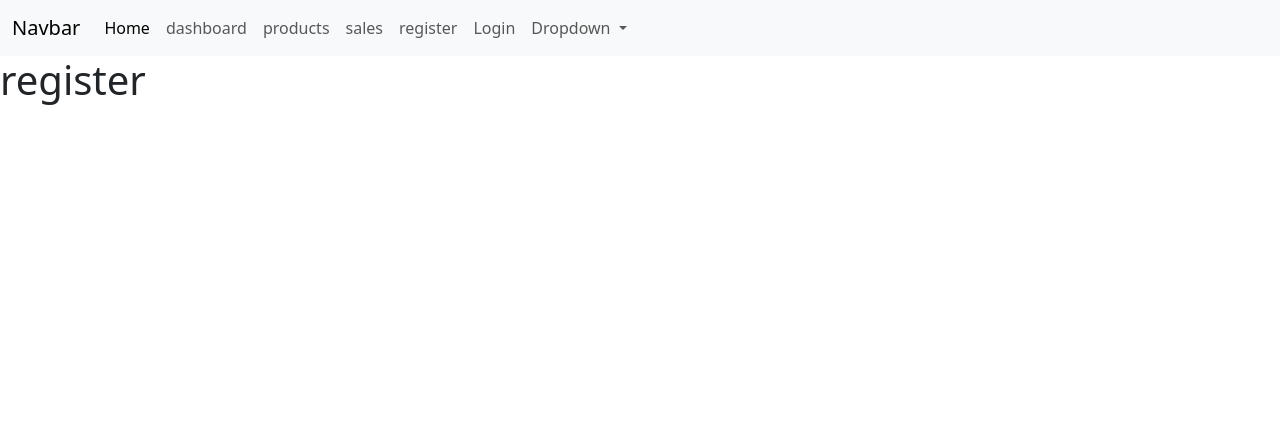
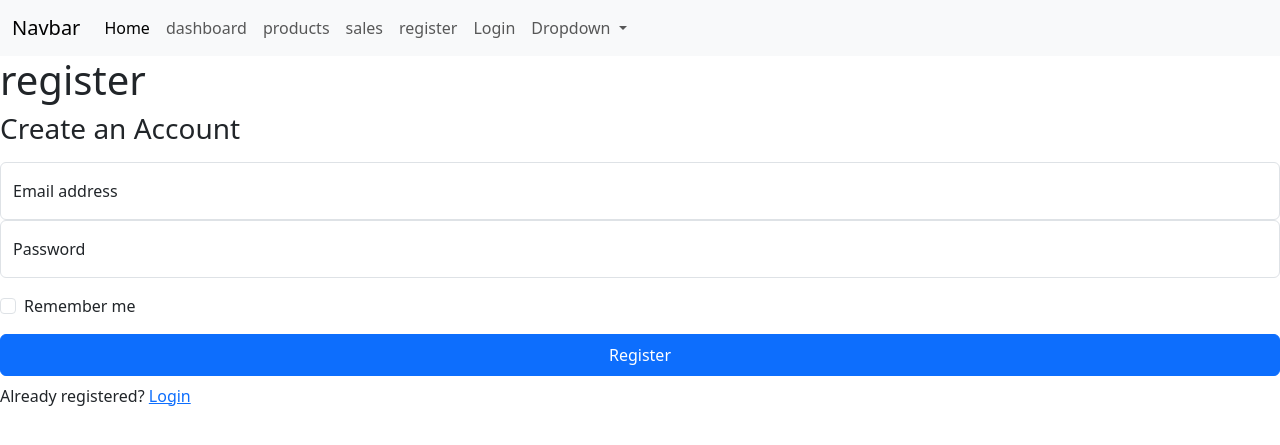
Before and after one commit to advance-sale-system/ADVANCED--SALE--SYSTEM, a Flask app: template templates/register.html in a window 1280 px wide. Shown: the top 445 px of the page. Run offline with Flask 3, Linux system fonts and the light colour scheme; the template is opened without the code that fills it, so the values that code supplies are empty.

Commit message:
register

```diff
--- a/main.py
+++ b/main.py
@@ -1,6 +1,8 @@
 
-from flask import render_template,session,request,url_for,redirect
+from flask import render_template,session,request,url_for,redirect,flash
 from dbservice import *
+from flask_login import LoginManager
+from werkzeug.security import generate_password_hash,check_password_hash
 
 
 app.secret_key="Techcamp"
@@ -10,9 +12,27 @@ def advanced_system():
     return render_template("index.html")
 
 
-@app.route("/register")
+@app.route("/register", methods=["POST", "GET"])
 def register():
-    return redirect(url_for("login"))
+    if request.method=="POST":
+        email = request.form["email"]
+        password = request.form["password"]
+        hashed_pass=generate_password_hash(password)
+        # check email existence
+        user=Users.query.filter_by(email=email).first()
+        print("User")
+
+        if user:
+            print("")
+            flash("Email already exist")
+        else:
+            new_user=Users(email=email,password=hashed_pass)
+            db.session.add(new_user)
+            db.session.commit()
+            flash("You have succesfully registered")
+            return redirect(url_for('login'))
+
+    return render_template("register.html")
 
 
 @app.route("/dashboard")
@@ -34,8 +54,10 @@ def products():
 
 @app.route("/sales")
 def sales():
-    return render_template("sales.html")
+    records=Sales.query.all()
+    sales=[sale for sale in records]
+    return render_template("sales.html", sales=sales)
 
 
 if __name__== "__main__":
-    app.run()
+    app.run(debug=True)
--- a/templates/base.html
+++ b/templates/base.html
@@ -52,6 +52,18 @@
             </div>
         </div>
     </nav>
+     <!-- Flashes container -->
+     <div id="flashes-container" class="flashes-container">
+        {% with messages = get_flashed_messages() %} {% if messages %}
+        <div class="alert alert-primary" role="alert">
+          <ul class="list-unstyled">
+            {% for message in messages %}
+            <li>{{ message }}</li>
+            {% endfor %}
+          </ul>
+        </div>
+        {% endif %} {% endwith %}
+      </div>
     <div class="content-div">
         {%block content%} {% endblock %}
 
--- a/templates/register.html
+++ b/templates/register.html
@@ -7,4 +7,48 @@ register
 
 {% block content %}
 <h1>register</h1>
+<main class="form-signin w-100 m-auto">
+    <form method="post" action="/register">
+      <h1 class="h3 mb-3 fw-normal">Create an Account</h1>
+      <div class="form-floating">
+        <input
+          type="email"
+          class="form-control"
+          id="floatingInput"
+          placeholder="name@example.com"
+          name="email"
+        />
+        <label for="floatingInput">Email address</label>
+      </div>
+      <div class="form-floating">
+        <input
+          type="password"
+          class="form-control"
+          id="floatingPassword"
+          placeholder="Password"
+          name="password"
+        />
+        <label for="floatingPassword">Password</label>
+      </div>
+
+      <div class="form-check text-start my-3">
+        <input
+          class="form-check-input"
+          type="checkbox"
+          value="remember-me"
+          id="flexCheckDefault"
+        />
+        <label class="form-check-label" for="flexCheckDefault">
+          Remember me
+        </label>
+      </div>
+      <button class="btn btn-primary w-100 py-2" type="submit">
+        Register
+      </button>
+      <p class=" w-100 py-2">
+        Already registered? <a href="{{ url_for('register') }}"> Login</a>
+      </p>
+    </form>
+  </main>
+
 {% endblock %}
```
Also changed, not shown: dbservice.py (+59 -54 lines), templates/sales.html (+22 -0 lines).
